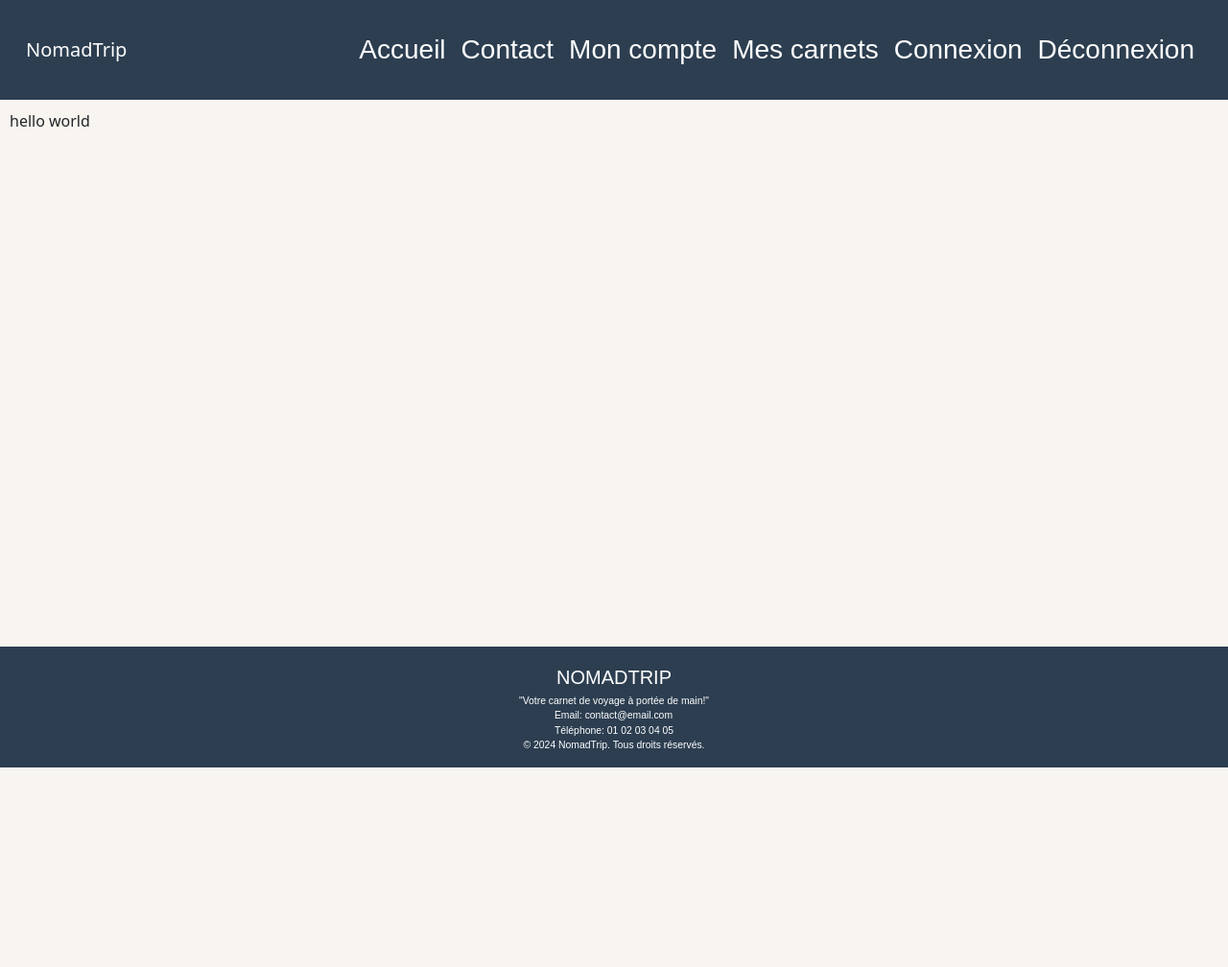
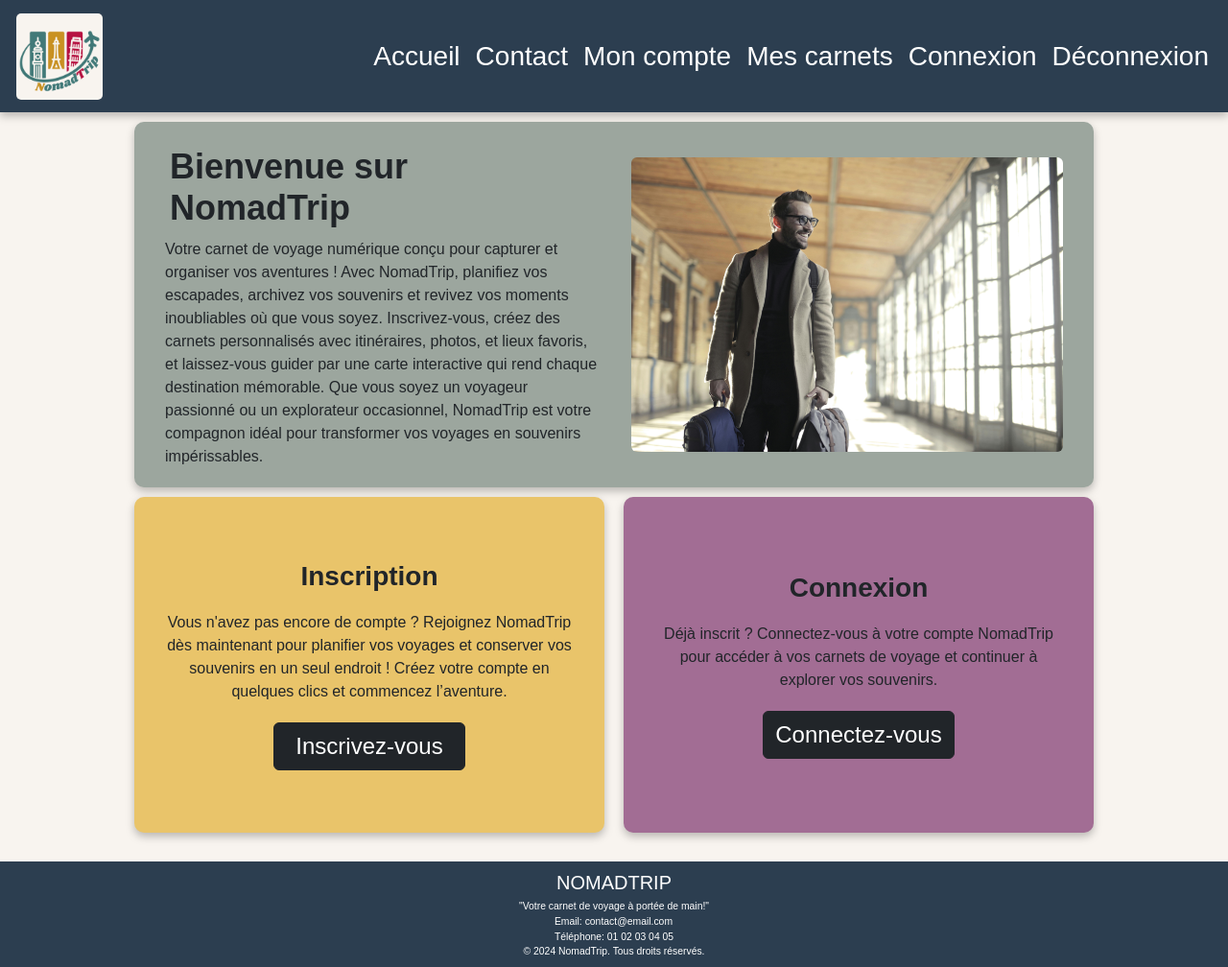
Before and after one commit to GilPB93/NomadTrip, a PHP site: page / in a window 1280 px wide. Shown: the whole page at 96% size. Before the commit the page ends 800 px from the top, so only its background shows below. Run offline with PHP 8.4, Linux system fonts and the light colour scheme; some libraries are stand-ins or nearby versions; some web fonts are replaced.

Commit message:
add home page

```diff
--- a/NomadTripFrontEnd/Pages/home.html
+++ b/NomadTripFrontEnd/Pages/home.html
@@ -1 +1,22 @@
-hello world
+<section class="welcome row">
+    <div class="col-12 col-lg-6">
+        <h1>Bienvenue sur NomadTrip</h1>
+        <p>Votre carnet de voyage numérique conçu pour capturer et organiser vos aventures ! Avec NomadTrip, planifiez vos escapades, archivez vos souvenirs et revivez vos moments inoubliables où que vous soyez. Inscrivez-vous, créez des carnets personnalisés avec itinéraires, photos, et lieux favoris, et laissez-vous guider par une carte interactive qui rend chaque destination mémorable. Que vous soyez un voyageur passionné ou un explorateur occasionnel, NomadTrip est votre compagnon idéal pour transformer vos voyages en souvenirs impérissables.</p>
+    </div>
+    <div class="col-12 col-lg-6">
+        <img class="w-100 rounded" src="/img/voyage.jpg" alt="Bienvenue sur NomadTrip">
+    </div>
+</section>
+
+<section class="logs row">
+    <div class="inscription col-12 col-lg-6">
+        <h2 class="text-center">Inscription</h2>
+        <p class="text-center">Vous n'avez pas encore de compte ? Rejoignez NomadTrip dès maintenant pour planifier vos voyages et conserver vos souvenirs en un seul endroit ! Créez votre compte en quelques clics et commencez l’aventure.</p>
+        <button class="btn btn-dark" href="#">Inscrivez-vous</button>
+    </div>
+    <div class="connexion col-12 col-lg-6">
+        <h2 class="text-center">Connexion</h2>
+        <p class="text-center">Déjà inscrit ? Connectez-vous à votre compte NomadTrip pour accéder à vos carnets de voyage et continuer à explorer vos souvenirs.</p>
+        <button class="btn btn-dark" href="#">Connectez-vous</button>
+    </div>
+</section>
--- a/NomadTripFrontEnd/index.html
+++ b/NomadTripFrontEnd/index.html
@@ -16,7 +16,9 @@
     <header class="header">
         <nav class="navbar navbar-expand-lg">
             <div class="container-fluid">
-                <a class="navbar-brand text-white" href="/">NomadTrip</a>
+                <a class="navbar-brand text-white" href="/">
+                    <img src="/img/Logo.png" alt="logo" width="100" height="100" class="logo d-inline-block align-text-top">
+                </a>
                 <button class="navbar-toggler" type="button" data-bs-toggle="collapse" data-bs-target="#navbarSupportedContent" aria-controls="navbarSupportedContent" aria-expanded="false" aria-label="Toggle navigation">
                     <span class="navbar-toggler-icon"></span>
                 </button>
--- a/NomadTripFrontEnd/scss/_custom.scss
+++ b/NomadTripFrontEnd/scss/_custom.scss
@@ -7,7 +7,7 @@ $color2: #5D3A2D;
 $color3: #ECE2D0;
 $color4: #9CA69E;
 $color5: #E9C46A;
-$color6: #B83232;
+$color6: #A26D94;
 $base-color: #F8F4EF;
 
 $family-title: 'Bebas Neue', sans-serif;
--- a/NomadTripFrontEnd/scss/main.scss
+++ b/NomadTripFrontEnd/scss/main.scss
@@ -3,16 +3,32 @@
 header, footer {
     background-color: $color1;
     width: 100%;
-    padding: 15px;
     margin: 0 auto;
     align-items: center;
 }
 
+header {
+    filter: drop-shadow(0px 4px 4px rgba(0, 0, 0, 0.25));
+}
+
 footer.footer {
-    position: absolute;
+    position: relative;
     bottom: 0;
     width: 100%;
     justify-items: center;
+    height: 110px;
+    padding: 5px;
+}
+
+footer h4{
+    margin: 0;
+    margin: 5px;
+}
+
+footer p {
+    font-family: $family-text;
+    font-size: 0.65rem;
+    margin: 0;
 }
 
 body {
@@ -57,12 +73,6 @@ p {
     margin: 5px;
 }
 
-footer p {
-    font-family: $family-text;
-    font-size: 0.65rem;
-    margin: 0;
-}
-
 
 .navbar {
     display: flex;
@@ -79,3 +89,81 @@ footer p {
     font-size: 1.75rem;
     font-family: $family-title;
 }
+
+.navbar-brand {
+    margin: 0;
+    padding: 0;
+}
+
+.logo {
+    padding: 5px;
+    border-radius: 10px;
+    margin: 0;
+}
+
+.welcome, .logs {
+    max-width: 1000px;
+    width: 100%;
+    position: relative;
+    border-radius: 10px;
+    margin: 0 auto;
+    margin-bottom: 10px;
+    filter: drop-shadow(0px 4px 4px rgba(0, 0, 0, 0.25));
+    align-items: center;
+}
+
+.welcome img {
+    width: 100%;
+    border-radius: 10px;
+    max-width: 450px;
+    margin: 0 auto;
+    display: block;
+}
+.welcome h1 {
+    margin: 10px;
+    font-weight: bolder;
+}
+.welcome {
+    background-color: $color4;
+    align-content: center;
+    padding: 15px;
+
+}
+.inscription {
+    background-color: $color5;
+    border-radius: 10px;
+    padding: 10px;
+    align-content: center;
+    margin-bottom: 10px;
+    height: 350px;
+    max-width: 490px;
+    width: 100%;
+}
+.connexion {
+    background-color: $color6;
+    border-radius: 10px;
+    padding: 10px;
+    align-content: center;
+    margin-bottom: 10px;
+    height: 350px;
+    max-width: 490px;
+    width: 100%;
+}
+.connexion h2, .inscription h2 {
+    margin: 10px;
+    font-weight: bolder;
+}
+.connexion p, .inscription p {
+    margin: 20px;
+}
+.inscription button, .connexion button {
+    font-family: $family-title;
+    font-size: 1.5rem;
+    margin: 10px auto;
+    width: 200px;
+    display: block;
+}
+
+.logs {
+    justify-content: space-between;
+}
```
Also changed, not shown: NomadTripFrontEnd/img/voyage.jpg (added), NomadTripFrontEnd/scss/main.css, 1 other file.
